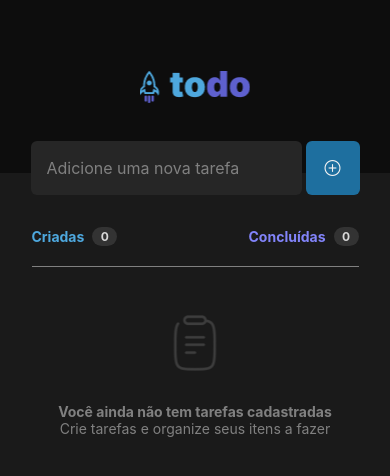
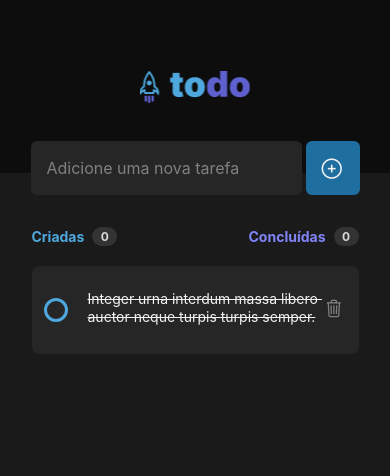
Before and after one commit to nunees/todo-list-app, a React Native app: screen / in a window 390 px wide. Shown: the top 476 px of the page. Built offline with nearby package versions, Linux system fonts and the light colour scheme.

Commit message:
feat: add Task component

```diff
--- /dev/null
+++ b/components/Task/index.tsx
@@ -0,0 +1,29 @@
+import { View, Text, TouchableOpacity } from "react-native";
+import Icon from "react-native-vector-icons/Ionicons";
+
+import { styles } from "./styles";
+
+interface Props {
+  id: string;
+  isComplete: boolean;
+  task: string;
+}
+
+export default function Task({ id, isComplete, task }: Props) {
+  return (
+    <View style={styles.container}>
+      <TouchableOpacity
+        style={isComplete ? styles.checkedBox : styles.uncheckedBox}
+      ></TouchableOpacity>
+
+      <Text style={isComplete ? styles.taskDone : styles.task}>{task}</Text>
+
+      <TouchableOpacity
+        style={styles.deleteTask}
+        onPress={styles.deleteTaskActive}
+      >
+        <Icon style={styles.trash} name="trash-outline" size={20} />
+      </TouchableOpacity>
+    </View>
+  );
+}
--- /dev/null
+++ b/components/Task/styles.ts
@@ -0,0 +1,90 @@
+import { StyleSheet } from "react-native";
+
+export const colors = {
+  danger: "#E25858",
+  gray100: "#F2F2F2",
+  gray200: "#D9D9D9",
+  gray300: "#808080",
+  gray400: "#333333",
+  gray500: "#262626",
+  gray600: "#1A1A1A",
+  gray700: "#0D0D0D",
+  purple: "#8284FA",
+  purpleDark: "#5E60CE",
+  blue: "#4EA8DE",
+  blueDark: "#1E6F9F",
+  white: "#FFFFFF",
+};
+
+export const styles = StyleSheet.create({
+  container: {
+    width: 327,
+    height: "auto",
+    paddingTop: 12,
+    paddingBottom: 12,
+    alignSelf: "center",
+    flexDirection: "row",
+    backgroundColor: colors.gray500,
+    borderRadius: 8,
+  },
+  checkedBox: {
+    width: 24,
+    height: 24,
+    marginHorizontal: 12,
+    marginVertical: 20,
+    justifyContent: "center",
+    alignItems: "center",
+    borderColor: colors.blue,
+    borderWidth: 3,
+    borderRadius: 999,
+  },
+  uncheckedBox: {
+    width: 24,
+    height: 24,
+    marginHorizontal: 12,
+    marginVertical: 20,
+    justifyContent: "center",
+    alignItems: "center",
+    borderColor: colors.blue,
+    borderWidth: 3,
+    borderRadius: 999,
+  },
+
+  task: {
+    width: 235,
+    height: 40,
+    marginVertical: 12,
+    marginHorizontal: 8,
+    fontSize: 14,
+    lineHeight: 18,
+    color: colors.gray100,
+    text: "center",
+  },
+
+  taskDone: {
+    width: 235,
+    height: 40,
+    marginVertical: 12,
+    marginHorizontal: 8,
+    fontSize: 14,
+    lineHeight: 18,
+    color: colors.gray100,
+    text: "center",
+    textDecorationLine: "line-through",
+  },
+
+  deleteTask: {
+    width: 32,
+    height: 32,
+    marginVertical: 15,
+    marginHorizontal: -12,
+  },
+
+  deleteTaskActive: {},
+
+  trash: {
+    alignSelf: "center",
+    marginTop: 4,
+    color: colors.gray300,
+  },
+});
--- a/screens/Home/index.tsx
+++ b/screens/Home/index.tsx
@@ -1,16 +1,25 @@
+import { useState } from "react";
 import { Image, TextInput, TouchableOpacity, View, Text } from "react-native";
-import Icon from "react-native-vector-icons/AntDesign";
+import Icon from "react-native-vector-icons/Ionicons";
 
+import Logo from "../../assets/images/Logo.png";
+import Task from "../../components/Task";
 import { styles, colors } from "./styles";
 
+interface Props {
+  id: String;
+  isComplete: boolean;
+  task: String;
+}
+
 export default function Home() {
+  const [tasks, setTasks] = useState([]);
+  const [task, setTask] = useState("");
+
   return (
     <View style={styles.container}>
       <View style={styles.header}>
-        <Image
-          style={styles.logo}
-          source={require("../../assets/images/Logo.png")}
-        />
+        <Image style={styles.logo} source={Logo} />
       </View>
 
       <View style={styles.form}>
@@ -20,7 +29,7 @@ export default function Home() {
           placeholderTextColor={"#808080"}
         />
         <TouchableOpacity style={styles.button}>
-          <Icon name="pluscircleo" size={16} color={colors.gray100} />
+          <Icon name="add-circle-outline" size={25} color={colors.gray100} />
         </TouchableOpacity>
       </View>
 
@@ -43,7 +52,7 @@ export default function Home() {
         </View>
       </View>
 
-      <View style={styles.tasks}>
+      {/* <View style={styles.tasks}>
         <View style={styles.todoEmpty}>
           <Image
             style={styles.clipbordImage}
@@ -56,7 +65,15 @@ export default function Home() {
             Crie tarefas e organize seus itens a fazer
           </Text>
         </View>
-      </View>
+      </View> */}
+
+      <Task
+        id={"someid"}
+        isComplete={true}
+        task={
+          "Integer urna interdum massa libero auctor neque turpis turpis semper."
+        }
+      ></Task>
     </View>
   );
 }
```
